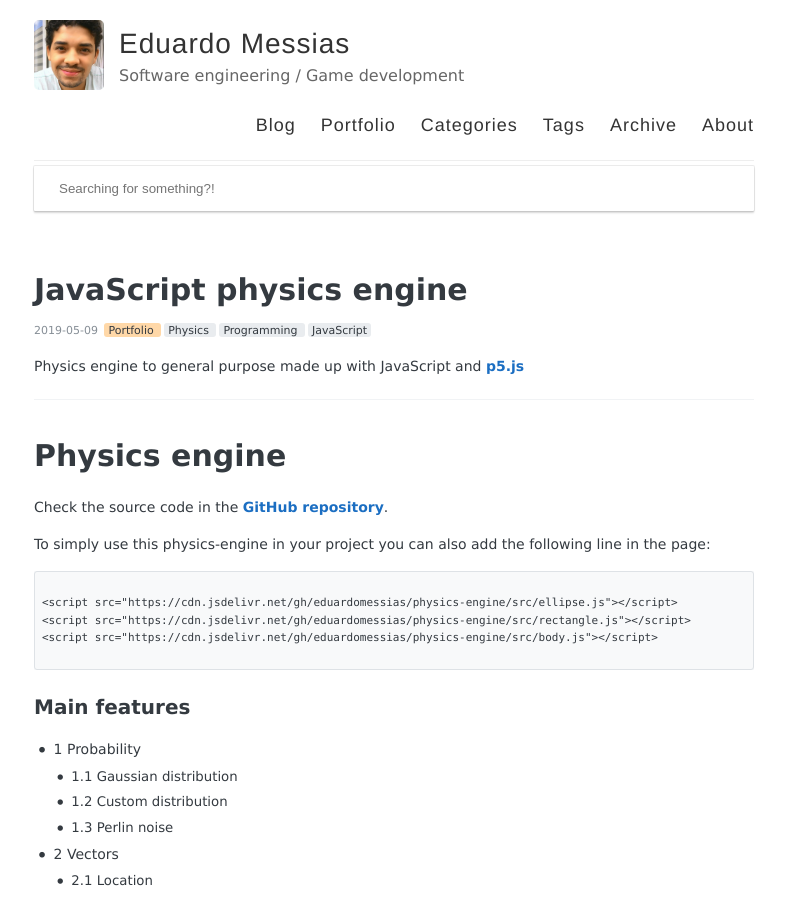
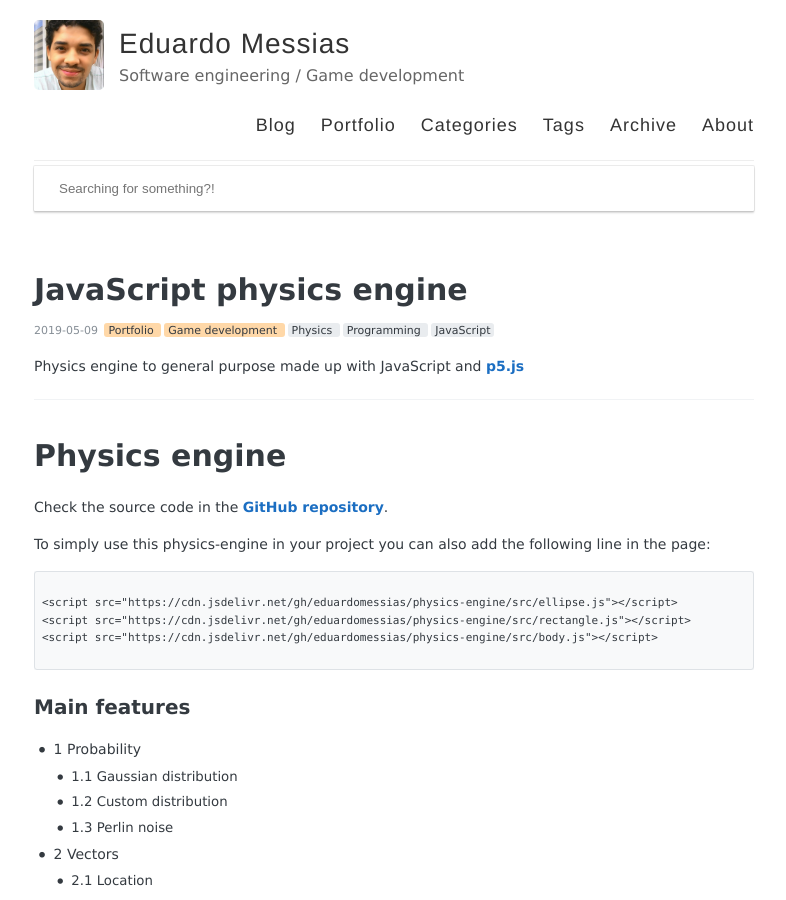
Before and after one commit to eduardomessias/eduardomessias.github.io, a Jekyll site: the page built from _posts/2019-05-09-js-physics-engine.md, in a window 1280 px wide and 900 px high. Shown: the whole window, without its empty margins (246-1032 px from the left). Built offline with Jekyll 4.4.1, drawn with Linux system fonts in a browser that asks for light colours.

Commit message:
Update 2019-05-09-js-physics-engine.md

```diff
--- a/_posts/2019-05-09-js-physics-engine.md
+++ b/_posts/2019-05-09-js-physics-engine.md
@@ -7,6 +7,7 @@ tags:
   - JavaScript
 categories:
   - Portfolio
+  - Game development
 ---
 
 Physics engine to general purpose made up with JavaScript and **[p5.js](https://p5js.org)**
```
